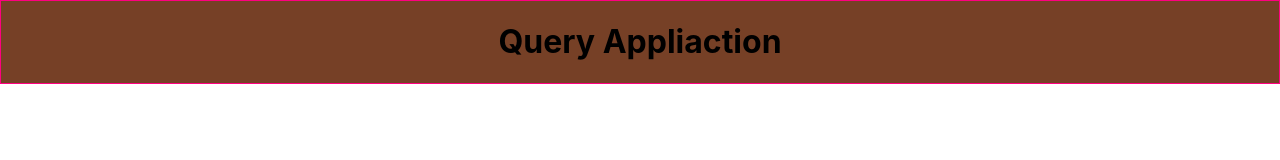
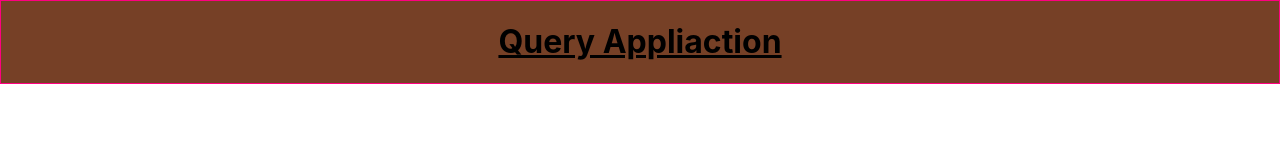
Before and after one commit to PS2207/internship, a React (Create React App) app in the folder my-app/: page / in a window 1280 px wide. Shown: the top 160 px of the page. Built offline with nearby package versions, Linux system fonts and the light colour scheme.

Commit message:
header done

```diff
--- a/my-app/src/components/header.js
+++ b/my-app/src/components/header.js
@@ -2,7 +2,7 @@ import React from 'react';
 const Header=()=>{
     return(
         <div className="headerStyle">
-           <h1>Query Appliaction</h1>
+           <h1><u>Query Appliaction</u></h1>
         </div>
     )
 
```
